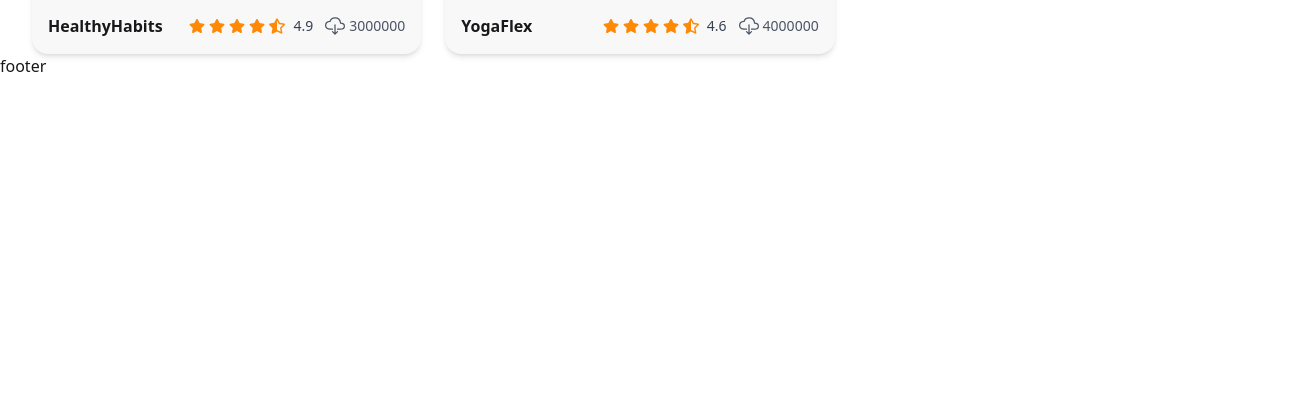
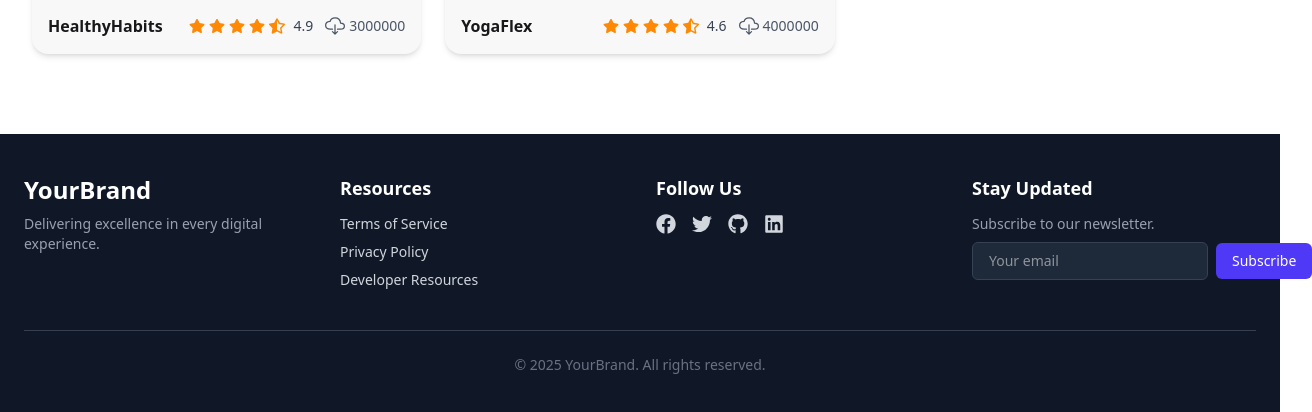
Before and after one commit to robinahmed12/zestApp, a React (Vite) app: page / in a window 1280 px wide. Shown: the part 4182-4594 px from the top of the page, 1312 px wide, since content can reach past the window. Before the commit the page ends 4260 px from the top, so only its background shows below. Built offline with nearby package versions, Linux system fonts and the light colour scheme.

Commit message:
included  eye catching footer

```diff
--- a/src/components/Footer/Footer.jsx
+++ b/src/components/Footer/Footer.jsx
@@ -1,10 +1,69 @@
 import React from 'react';
+import { FaFacebook, FaTwitter, FaGithub, FaLinkedin } from "react-icons/fa";
 
 const Footer = () => {
     return (
+        <>
+         <footer className="bg-gray-900 text-gray-300 py-10 px-6 mt-10">
+      <div className=" grid grid-cols-1 sm:grid-cols-2 lg:grid-cols-4 gap-8">
+        {/* Logo and Description */}
         <div>
-            <h1>footer</h1>
+          <h2 className="text-2xl font-bold text-white">YourBrand</h2>
+          <p className="mt-2 text-sm text-gray-400">
+            Delivering excellence in every digital experience.
+          </p>
         </div>
+
+        {/* Links */}
+        <div>
+          <h3 className="text-lg font-semibold text-white mb-3">Resources</h3>
+          <ul className="space-y-2 text-sm">
+            <li>
+              <a href="/terms" className="hover:text-white transition">Terms of Service</a>
+            </li>
+            <li>
+              <a href="/privacy" className="hover:text-white transition">Privacy Policy</a>
+            </li>
+            <li>
+              <a href="/developers" className="hover:text-white transition">Developer Resources</a>
+            </li>
+          </ul>
+        </div>
+
+        {/* Social Media */}
+        <div>
+          <h3 className="text-lg font-semibold text-white mb-3">Follow Us</h3>
+          <div className="flex space-x-4 text-xl">
+            <a href="https://facebook.com" className="hover:text-white"><FaFacebook /></a>
+            <a href="https://twitter.com" className="hover:text-white"><FaTwitter /></a>
+            <a href="https://github.com" className="hover:text-white"><FaGithub /></a>
+            <a href="https://linkedin.com" className="hover:text-white"><FaLinkedin /></a>
+          </div>
+        </div>
+
+        {/* Newsletter or Contact */}
+        <div>
+          <h3 className="text-lg font-semibold text-white mb-3">Stay Updated</h3>
+          <p className="text-sm text-gray-400 mb-2">Subscribe to our newsletter.</p>
+          <form className="flex flex-col sm:flex-row sm:items-center gap-2">
+            <input
+              type="email"
+              placeholder="Your email"
+              className="px-4 py-2 rounded-md bg-gray-800 text-sm text-white border border-gray-700 focus:outline-none focus:ring-2 focus:ring-indigo-500"
+            />
+            <button className="bg-indigo-600 hover:bg-indigo-500 text-white px-4 py-2 rounded-md text-sm">
+              Subscribe
+            </button>
+          </form>
+        </div>
+      </div>
+
+      {/* Bottom Footer */}
+      <div className="border-t border-gray-700 mt-10 pt-6 text-center text-sm text-gray-500">
+        © {new Date().getFullYear()} YourBrand. All rights reserved.
+      </div>
+    </footer>
+        </>
     );
 };
 
--- a/src/layout/Layout.jsx
+++ b/src/layout/Layout.jsx
@@ -14,7 +14,7 @@ const Layout = () => {
       <main className="max-w-7xl mx-auto">
         <Outlet />
       </main>
-      <footer className="max-w-7xl mx-auto">
+      <footer className="mt-20">
         <Footer />
       </footer>
     </>
```
